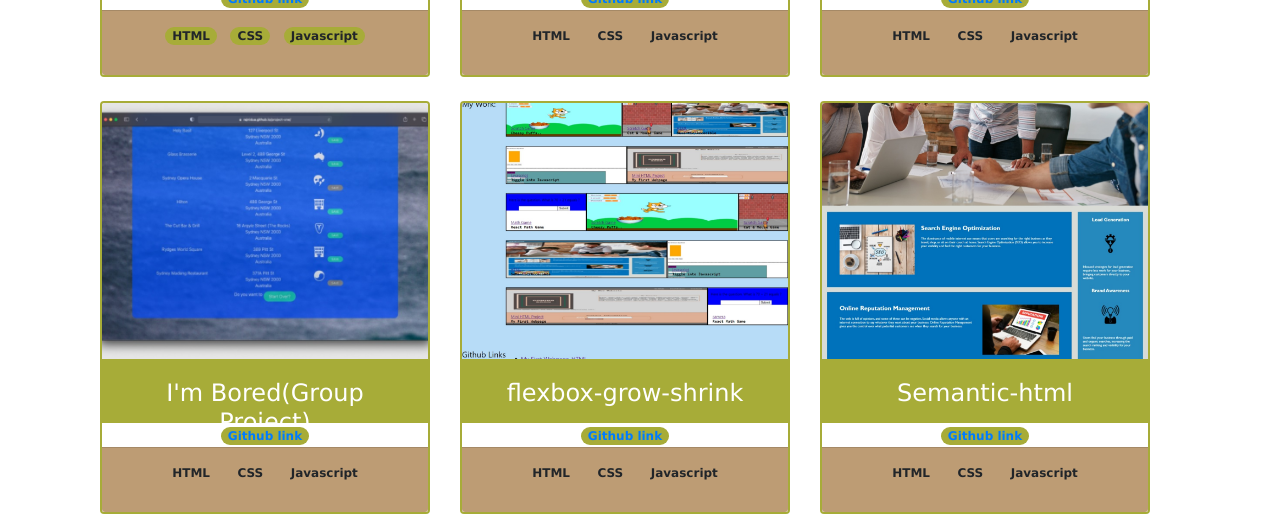
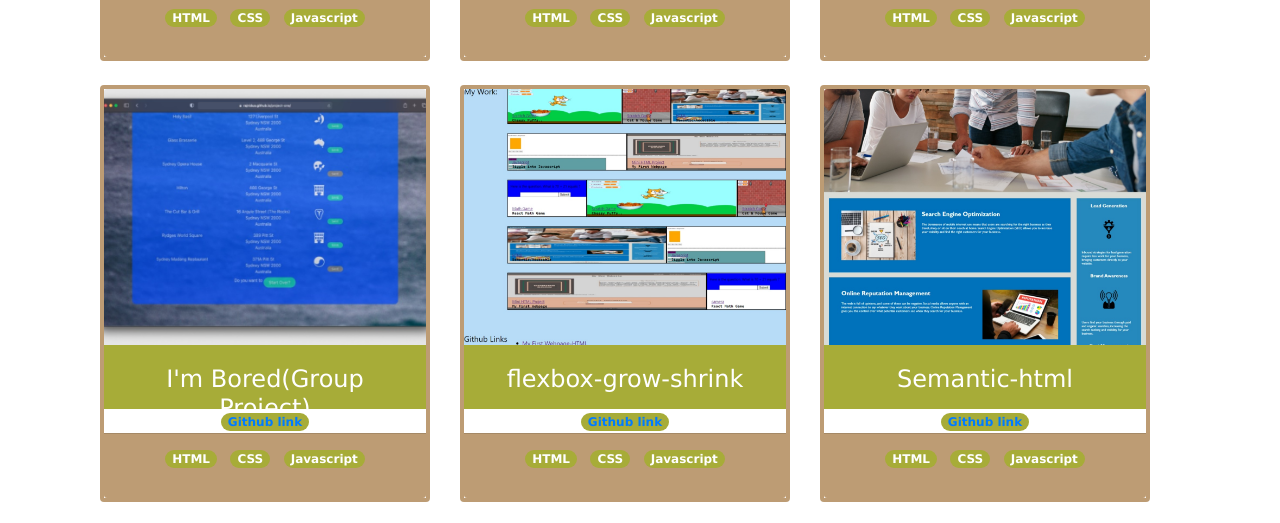
Before and after one commit to rajnidua/rajniPortfolio, a plain HTML site: page index.html in a window 1280 px wide. Shown: the part 834-1357 px from the top of the page. Drawn offline with nearby package versions, Linux system fonts and the light colour scheme.

Commit message:
updated css file

```diff
--- a/assets/css/style.css
+++ b/assets/css/style.css
@@ -8,12 +8,12 @@
 
 
 body {
-    padding-top: 70px;
+    padding-top: 50px;
     font-family:Verdana, Geneva, Tahoma, sans-serif;
  }
 
 .card{
-    border: 2px solid #a7ac38;
+    border: 4px solid #bd9c74;
 }
 
 
@@ -35,6 +35,7 @@ body {
 
   transition: .5s ease;
    background-color: var(--natural);
+   color: white;
 }
 
 .card-container-overlay .image-1{
@@ -90,8 +91,10 @@ color:#bd9c74 ; */
  } */
 
  .contact-form-container{
+     margin-top: 100px;
      background-color: var(--pistachio);
      border-radius: 15px;
+     border : 6px solid var(--natural);
  }
 
  .navbar-custom-design{
@@ -112,15 +115,18 @@ background-color: var(--natural);
 
 .card-footer-custom-design{
     background-color: #bd9c74;
+
 }
 
 .badge-custom-design{
     background-color: var(--pistachio);
+    color:white;
 }
 
 
 .footer-custom-design{
     background-color: var(--pistachio);
+    color: white;
 }
 
 .section-footer{
--- a/index.html
+++ b/index.html
@@ -106,9 +106,9 @@
                     <div class="text-center"><span class ="badge badge-pill badge-custom-design"><a href = "https://github.com/rajnidua/work_day_scheduler">Github link</a></span></div>
                     <div class="card-footer text-center  mb-0 card-footer-custom-design">
                         <ul class="list-inline">
-                            <li class="list-inline-item"><span class ="badge badge-pill ">HTML</span></li>
-                            <li class="list-inline-item"><span class ="badge badge-pill">CSS</span></li>
-                            <li class="list-inline-item"><span class ="badge badge-pill ">Javascript</span></li>
+                            <li class="list-inline-item"><span class ="badge badge-pill badge-custom-design">HTML</span></li>
+                            <li class="list-inline-item"><span class ="badge badge-pill badge-custom-design">CSS</span></li>
+                            <li class="list-inline-item"><span class ="badge badge-pill badge-custom-design">Javascript</span></li>
                         </ul>
                     </div>
                 </div>
@@ -129,9 +129,9 @@
                     <div class="text-center"><span class ="badge badge-pill badge-custom-design"><a href = "https://github.com/rajnidua/quiz_javascript">Github link</a></span></div>
                     <div class="card-footer text-center  mb-0 card-footer-custom-design">
                         <ul class="list-inline">
-                            <li class="list-inline-item"><span class ="badge badge-pill ">HTML</span></li>
-                            <li class="list-inline-item"><span class ="badge badge-pill ">CSS</span></li>
-                            <li class="list-inline-item"><span class ="badge badge-pill ">Javascript</span></li>
+                            <li class="list-inline-item"><span class ="badge badge-pill badge-custom-design">HTML</span></li>
+                            <li class="list-inline-item"><span class ="badge badge-pill badge-custom-design">CSS</span></li>
+                            <li class="list-inline-item"><span class ="badge badge-pill badge-custom-design">Javascript</span></li>
                         </ul>
                     </div>
                 </div>
@@ -152,9 +152,9 @@
                     <div class="text-center"><span class ="badge badge-pill badge-custom-design"><a href = "https://github.com/rajnidua/project-one">Github link</a></span></div>
                     <div class="card-footer text-center  mb-0 card-footer-custom-design">
                         <ul class="list-inline">
-                            <li class="list-inline-item"><span class ="badge badge-pill ">HTML</span></li>
-                            <li class="list-inline-item"><span class ="badge badge-pill ">CSS</span></li>
-                            <li class="list-inline-item"><span class ="badge badge-pill ">Javascript</span></li>
+                            <li class="list-inline-item"><span class ="badge badge-pill badge-custom-design">HTML</span></li>
+                            <li class="list-inline-item"><span class ="badge badge-pill badge-custom-design">CSS</span></li>
+                            <li class="list-inline-item"><span class ="badge badge-pill badge-custom-design">Javascript</span></li>
                         </ul>
                     </div>
                 </div>
@@ -174,9 +174,9 @@
                     <div class="text-center"><span class ="badge badge-pill badge-custom-design"><a href = "https://github.com/rajnidua/Rajni_Portfolio">Github link</a></span></div>
                     <div class="card-footer text-center mb-0 card-footer-custom-design">
                         <ul class="list-inline">
-                            <li class="list-inline-item"><span class ="badge badge-pill ">HTML</span></li>
-                            <li class="list-inline-item"><span class ="badge badge-pill ">CSS</span></li>
-                            <li class="list-inline-item"><span class ="badge badge-pill ">Javascript</span></li>
+                            <li class="list-inline-item"><span class ="badge badge-pill badge-custom-design">HTML</span></li>
+                            <li class="list-inline-item"><span class ="badge badge-pill badge-custom-design">CSS</span></li>
+                            <li class="list-inline-item"><span class ="badge badge-pill badge-custom-design">Javascript</span></li>
                         </ul>
                     </div>
                 </div>
@@ -197,9 +197,9 @@
                     <div class="text-center"><span class ="badge badge-pill badge-custom-design"><a href = "https://github.com/rajnidua/marketing_agency_webpage">Github link</a></span></div>
                     <div class="card-footer text-center mb-0 card-footer-custom-design">
                         <ul class="list-inline">
-                            <li class="list-inline-item"><span class ="badge badge-pill ">HTML</span></li>
-                            <li class="list-inline-item"><span class ="badge badge-pill ">CSS</span></li>
-                            <li class="list-inline-item"><span class ="badge badge-pill ">Javascript</span></li>
+                            <li class="list-inline-item"><span class ="badge badge-pill badge-custom-design">HTML</span></li>
+                            <li class="list-inline-item"><span class ="badge badge-pill badge-custom-design">CSS</span></li>
+                            <li class="list-inline-item"><span class ="badge badge-pill badge-custom-design">Javascript</span></li>
                         </ul>
                     </div>
                 </div>
@@ -219,9 +219,9 @@
                     <div class="text-center"><span class ="badge badge-pill badge-custom-design"><a href = "https://github.com/rajnidua/jiggle-into-javascript">Github link</a></span></div>
                     <div class="card-footer text-center mb-0 card-footer-custom-design">
                         <ul class="list-inline">
-                            <li class="list-inline-item"><span class ="badge badge-pill ">HTML</span></li>
-                            <li class="list-inline-item"><span class ="badge badge-pill ">CSS</span></li>
-                            <li class="list-inline-item"><span class ="badge badge-pill ">Javascript</span></li>
+                            <li class="list-inline-item"><span class ="badge badge-pill badge-custom-design">HTML</span></li>
+                            <li class="list-inline-item"><span class ="badge badge-pill badge-custom-design">CSS</span></li>
+                            <li class="list-inline-item"><span class ="badge badge-pill badge-custom-design">Javascript</span></li>
                         </ul>
                     </div>
                 </div>
```
